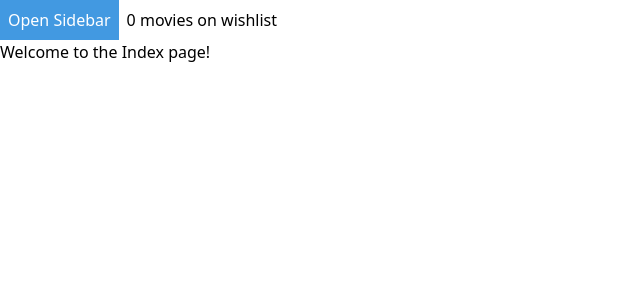
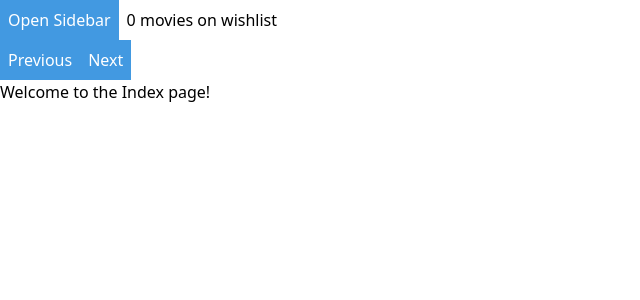
Before and after one commit to igorvucko/bdmi, a Nuxt app: page / in a window 1280 px wide. Shown: the top 300 px of the page, without its empty margins (0-640 px from the left). Built offline with nearby package versions, Linux system fonts and the light colour scheme.

Commit message:
tipke za previous i next page

```diff
--- a/components/Header.vue
+++ b/components/Header.vue
@@ -4,16 +4,24 @@
       {{ isOpen ? 'Close' : 'Open' }} Sidebar
     </button>
     <span class="ml-2">{{ wishlistCount }} movies on wishlist</span>
+
+    <!-- Include the PaginationButtons component -->
+    <PaginationButtons />
   </div>
 </template>
 
 <script>
+import PaginationButtons from '~/components/PaginationButtons.vue';
+
 export default {
   props: {
     isOpen: {
       type: Boolean,
       required: true
     }
+  },
+  components: {
+    PaginationButtons
   },
   computed: {
     wishlistCount() {
--- /dev/null
+++ b/components/PaginationButtons.vue
@@ -0,0 +1,35 @@
+<template>
+    <div>
+        <button @click="goToPreviousPage" class="bg-blue-500 text-white p-2" :disabled="currentPage === 1">
+            Previous
+        </button>
+        <button @click="goToNextPage" class="bg-blue-500 text-white p-2">
+            Next
+        </button>
+    </div>
+</template>
+
+<script lang="ts">
+export default {
+    data() {
+        return {
+            currentPage: 1 // Set the initial current page
+        };
+    },
+    methods: {
+        goToPreviousPage() {
+            if (this.currentPage > 1) {
+                this.currentPage--;
+                this.updatePageQuery();
+            }
+        },
+        goToNextPage() {
+            this.currentPage++;
+            this.updatePageQuery();
+        },
+        updatePageQuery() {
+            this.$router.push({ query: { page: this.currentPage } });
+        }
+    }
+};
+</script>
--- a/pages/wishlist.vue
+++ b/pages/wishlist.vue
@@ -1,7 +1,7 @@
 <template>
   <div>
     <h1>Wishlist</h1>
-    <MovieCard v-for="movie in wishlist" :key="movie.id" :movie="movie" />
+    <MovieCard v-for="movie in wishlist" :key="movie.id" :movie="movie" @removeFromWishlist="removeFromWishlist" />
   </div>
 </template>
 
@@ -17,8 +17,15 @@ export default {
       if (process.client) {
         const wishlist = localStorage.getItem('wishlist');
         return wishlist ? JSON.parse(wishlist) : [];
-      } else {
-        return [];
+      }
+      return [];
+    }
+  },
+  methods: {
+    removeFromWishlist(movie) {
+      if (process.client) {
+        const wishlist = this.wishlist.filter(item => item.id !== movie.id);
+        localStorage.setItem('wishlist', JSON.stringify(wishlist));
       }
     }
   }
```
